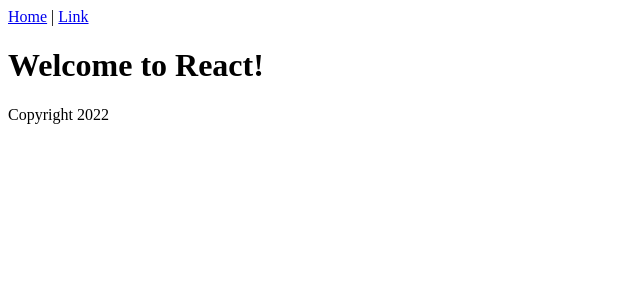
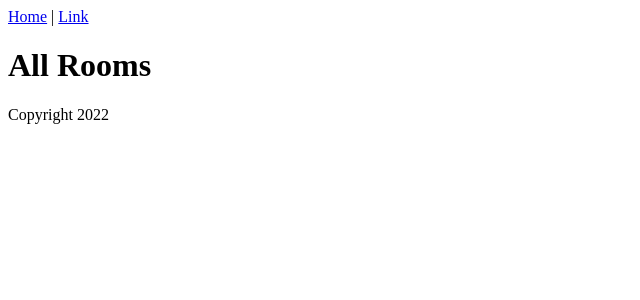
Before and after one commit to ebanchik/airbnb-frontend, a React (Vite) app: page / in a window 1280 px wide. Shown: the top 300 px of the page, without its empty margins (0-640 px from the left). Built offline with nearby package versions, Linux system fonts and the light colour scheme.

Commit message:
rooms index action

```diff
--- a/src/Content.jsx
+++ b/src/Content.jsx
@@ -1,7 +1,9 @@
-export function Content() {
-  return (
-    <main>
-      <h1>Welcome to React!</h1>
-    </main>
-  )
-}
+ import { RoomsIndex } from "./RoomsIndex";
+
+  export function Content() {
+    return (
+      <div>
+       <RoomsIndex />
+      </div>
+    );
+  }
--- /dev/null
+++ b/src/RoomsIndex.jsx
@@ -0,0 +1,8 @@
+
+export function RoomsIndex() {
+  return (
+    <div>
+      <h1>All Rooms</h1>
+    </div>
+  );
+}
```
